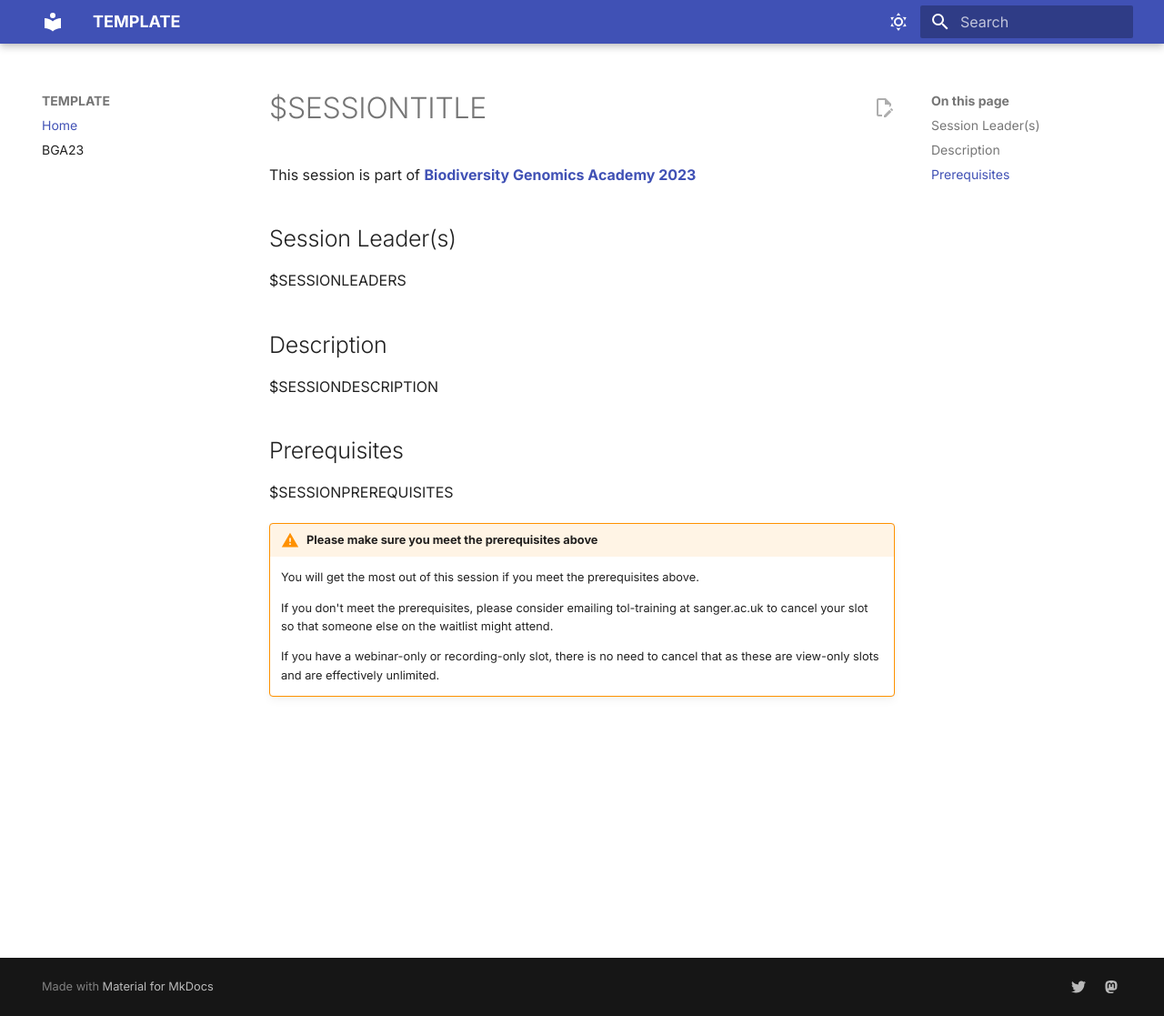
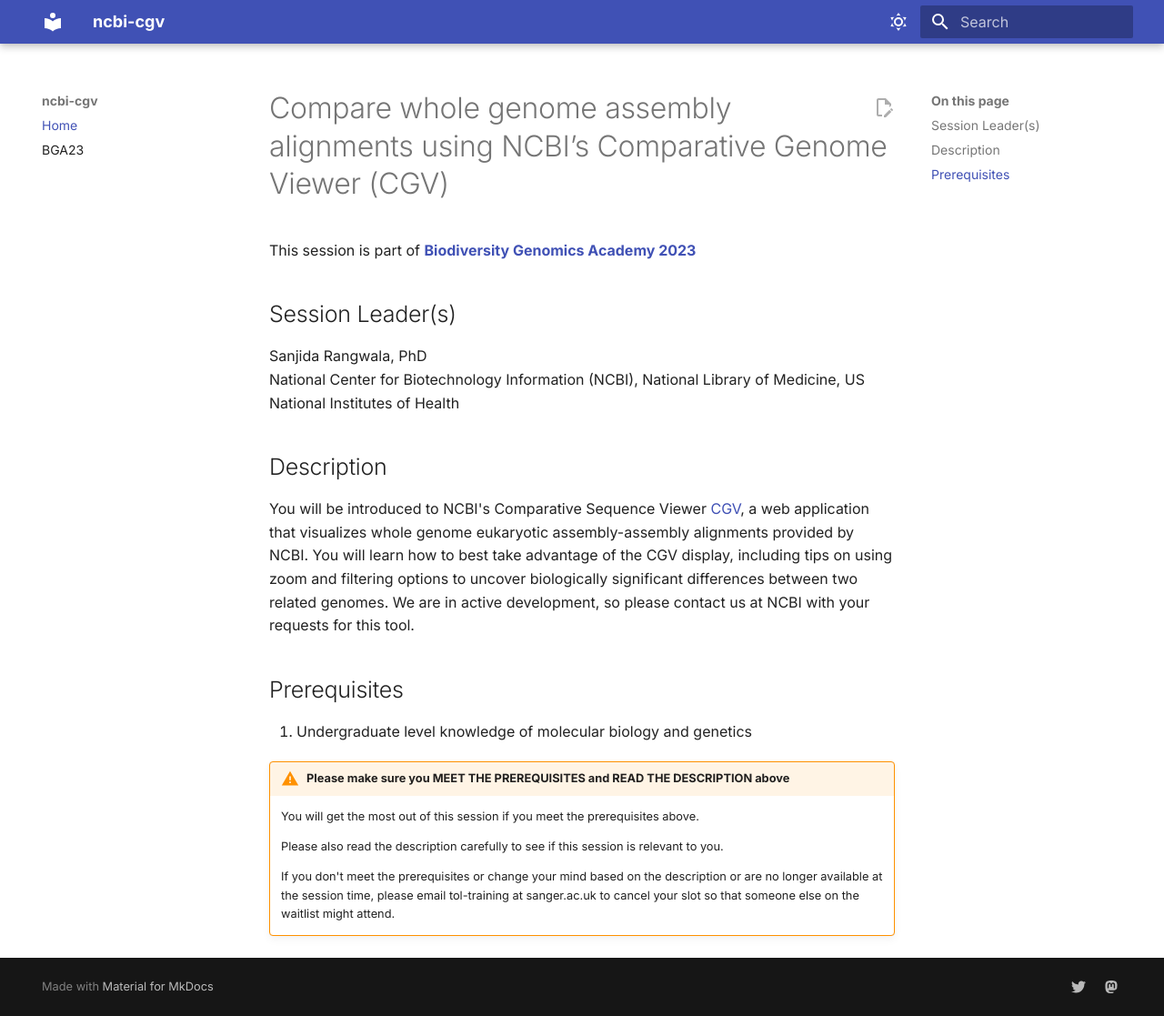
Before and after one commit to BGAcademy23/ncbi-cgv, an MkDocs documentation site: the page built from docs/README.md, in a window 1280 px wide and 1117 px high. Shown: the whole window at 91% size. Built offline with MkDocs 1.6.1 and Material for MkDocs 9.7.7, drawn with Linux system fonts in a browser that asks for light colours.

Commit message:
update from form

```diff
--- a/docs/README.md
+++ b/docs/README.md
@@ -1,23 +1,24 @@
-# $SESSIONTITLE
+# Compare whole genome assembly alignments using NCBI’s Comparative Genome Viewer (CGV)
 
 This session is part of [**Biodiversity Genomics Academy 2023**](https://BGA23.org)
 
 ## Session Leader(s)
 
-$SESSIONLEADERS
+Sanjida Rangwala, PhD
+National Center for Biotechnology Information (NCBI), National Library of Medicine, US National Institutes of Health
 
 ## Description
 
-$SESSIONDESCRIPTION
+You will be introduced to NCBI's Comparative Sequence Viewer [CGV](https://ncbi.nlm.nih.gov/genome/cgv/), a web application that visualizes whole genome eukaryotic assembly-assembly alignments provided by NCBI. You will learn how to best take advantage of the CGV display, including tips on using zoom and filtering options to uncover biologically significant differences between two related genomes. We are in active development, so please contact us at NCBI with your requests for this tool.
 
 ## Prerequisites
 
-$SESSIONPREREQUISITES
+1. Undergraduate level knowledge of molecular biology and genetics
 
-!!! warning "Please make sure you meet the prerequisites above"
+!!! warning "Please make sure you MEET THE PREREQUISITES and READ THE DESCRIPTION above"
 
     You will get the most out of this session if you meet the prerequisites above.
 
-    If you don't meet the prerequisites, please consider emailing tol-training at sanger.ac.uk to cancel your slot so that someone else on the waitlist might attend.
+    Please also read the description carefully to see if this session is relevant to you.
 
-    If you have a webinar-only or recording-only slot, there is no need to cancel that as these are view-only slots and are effectively unlimited.
+    If you don't meet the prerequisites or change your mind based on the description or are no longer available at the session time, please email tol-training at sanger.ac.uk to cancel your slot so that someone else on the waitlist might attend.
--- a/mkdocs.yml
+++ b/mkdocs.yml
@@ -1,5 +1,5 @@
-site_name: TEMPLATE
-edit_uri: https://github.com/bgacademy23/TEMPLATE/blob/main/docs
+site_name: ncbi-cgv
+edit_uri: https://github.com/bgacademy23/ncbi-cgv/blob/main/docs
 
 nav:
     - Home: README.md
```
Also changed, not shown: README.md (+8 -7 lines).
